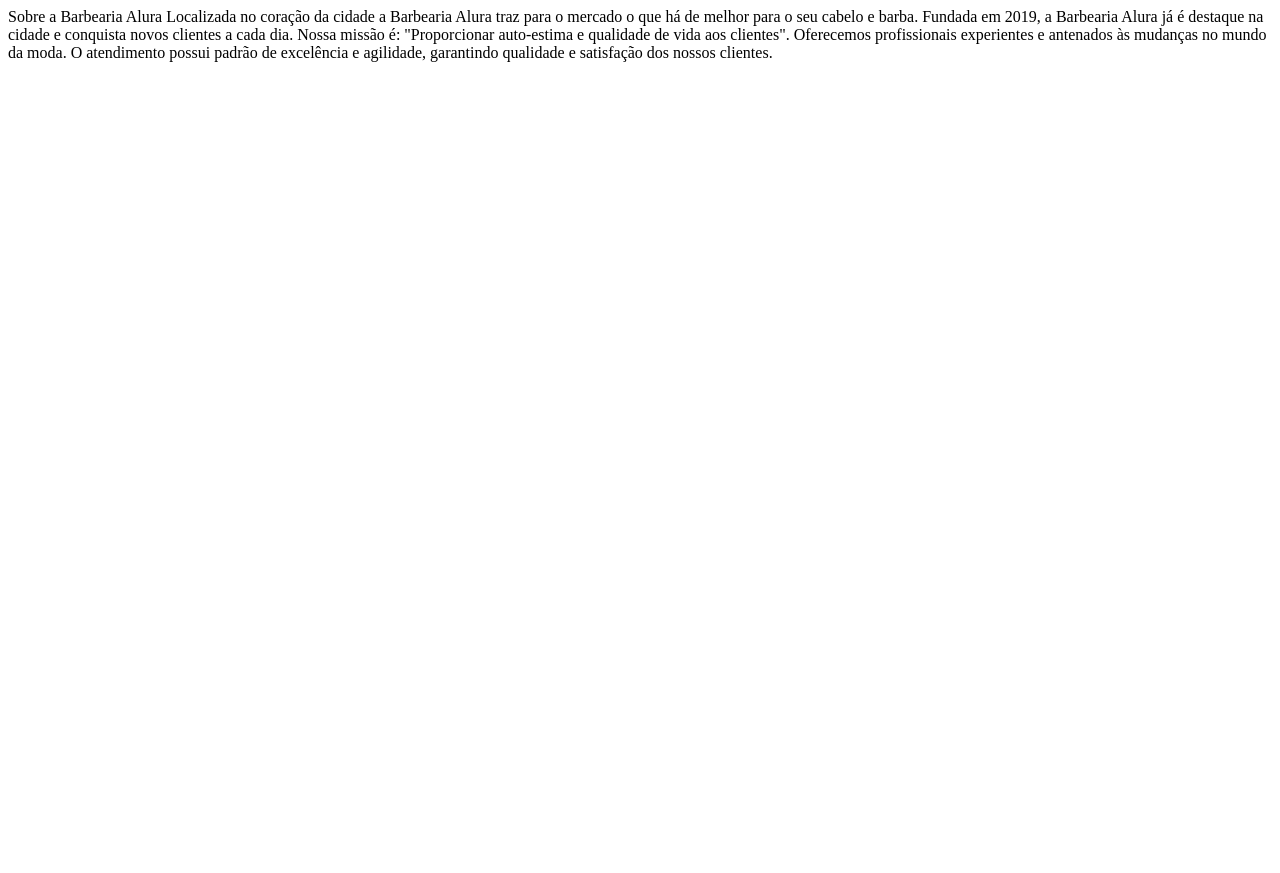
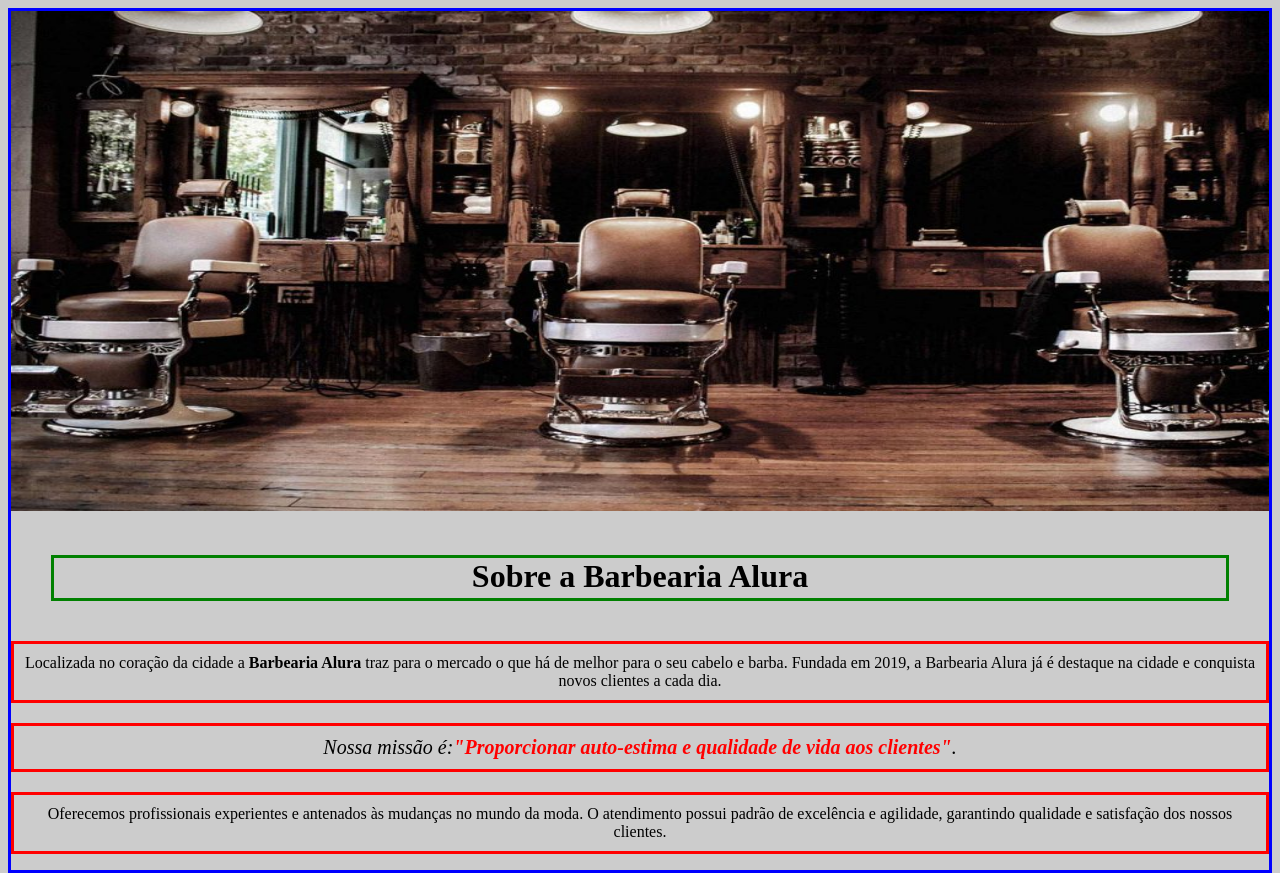
Before and after one commit to Chars1/barbearia-web, a plain HTML site: page index.html in a window 1280 px wide. Before the commit the page ends 800 px from the top, so only its background shows below. Drawn offline with Linux system fonts and the light colour scheme.

Commit message:
atualizando a primeira pagina

```diff
--- a/index.html
+++ b/index.html
@@ -1,7 +1,25 @@
-Sobre a Barbearia Alura
+<!DOCTYPE html>
+<html lang="pt-br">
+    <head>
 
-Localizada no coração da cidade a Barbearia Alura traz para o mercado o que há de melhor para o seu cabelo e barba. Fundada em 2019, a Barbearia Alura já é destaque na cidade e conquista novos clientes a cada dia.
+        <meta charset="UTF-8">
+        <title>Barbearia</title>
+        <link rel="stylesheet" href="/style.css">
 
-Nossa missão é: "Proporcionar auto-estima e qualidade de vida aos clientes".
+    </head>
+    <body">
 
-Oferecemos profissionais experientes e antenados às mudanças no mundo da moda. O atendimento possui padrão de excelência e agilidade, garantindo qualidade e satisfação dos nossos clientes.
+        <img id="banner" src="/img/barbearia.jpg" alt="">
+
+        <h1 ">Sobre a Barbearia Alura</h1>
+
+        <p>Localizada no coração da cidade a <strong> Barbearia Alura</strong> traz para o mercado o que há de melhor
+        para o seu cabelo e barba. Fundada em 2019, a Barbearia Alura já é destaque na cidade e conquista novos clientes a cada dia.</p>
+
+        <p id="missao"><em>Nossa missão é:<strong>"Proporcionar auto-estima e qualidade de vida aos clientes"</strong>.</em></p>
+
+        <p>Oferecemos profissionais experientes e antenados às mudanças no mundo da moda. O atendimento possui padrão de
+        excelência e agilidade, garantindo qualidade e satisfação dos nossos clientes.</p>
+
+    </body>
+</html>
--- /dev/null
+++ b/style.css
@@ -0,0 +1,32 @@
+body {
+    border: solid blue;
+    background-color: #CCCCCC;
+    position: absolute;
+}
+
+#banner {
+    height: 500px;
+    width: 100%;
+}
+
+h1 {
+    margin: 40px;
+    height: 40px;
+    border: solid green;
+    text-align: center;
+    background-color: #CCCCCC;
+}
+
+p {
+    text-align: center;
+    border: solid red;
+    padding: 10px;
+}
+
+#missao {
+    font-size: 20px;
+}
+
+em strong {
+    color: red;
+}
```
Also changed, not shown: img/barbearia.jpg (added).
